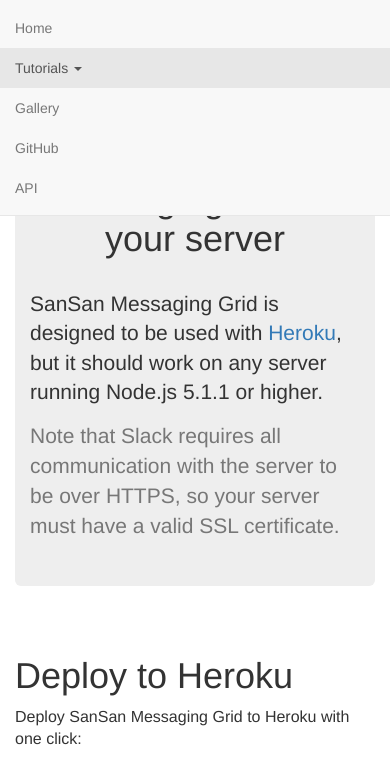
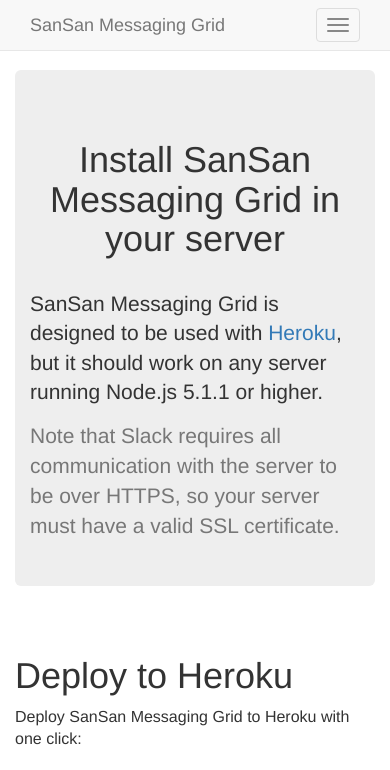
Before and after one commit to frogamic/sansan-messaging-grid, a plain HTML site: page setup.html in a window 390 px wide. Shown: the top 770 px of the page. Drawn offline with nearby package versions, Linux system fonts and the light colour scheme; grey boxes are pictures that could not be loaded.

Commit message:
Made top menu mobile friendly with Hamburger menu

```diff
--- a/setup.html
+++ b/setup.html
@@ -29,10 +29,19 @@
       <script src="https://oss.maxcdn.com/respond/1.4.2/respond.min.js"></script>
     <![endif]-->
   </head>
+
   <body id="page-top" data-spy="scroll" data-target="#sidenav" data-offset="60">
+
     <nav class="navbar navbar-default navbar-fixed-top" role="navigation">
       <div class="container">
-        <ul class="nav navbar-nav navbar-left">
+        <div class="navbar-brand hidden-sm hidden-md hidden-lg">SanSan Messaging Grid</div>
+        <button type="button" class="navbar-toggle collapsed" data-toggle="collapse" data-target="#navbar" aria-expanded="false" aria-controls="navbar">
+          <span class="sr-only">Toggle navigation</span>
+          <span class="icon-bar"></span>
+          <span class="icon-bar"></span>
+          <span class="icon-bar"></span>
+        </button>
+        <ul id="navbar" class="nav navbar-nav navbar-left navbar-collapse collapse">
           <li><a href="index.html">Home</a></li>
           <li class="dropdown active">
             <a href="#" class="dropdown-toggle" data-toggle="dropdown" role="presentation" aria-haspopup="true" aria-expanded="false">Tutorials <span class="caret"></span></a>
```
Also changed, not shown: gallery.html (+8 -1 lines).
